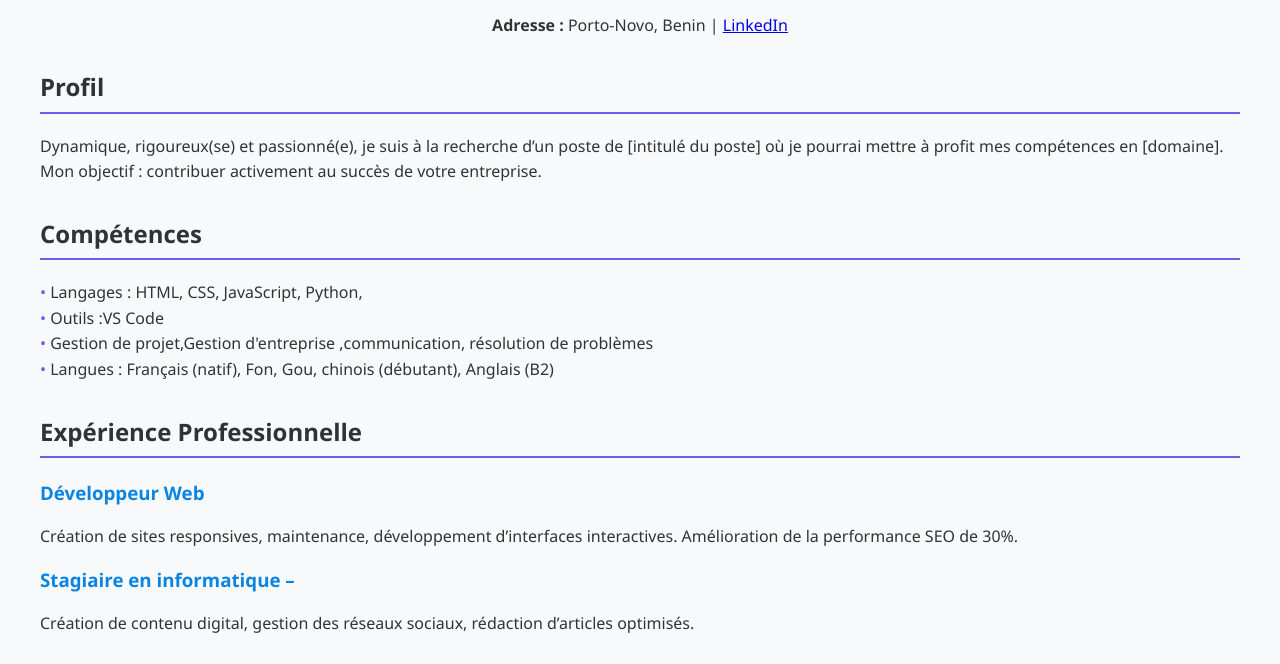
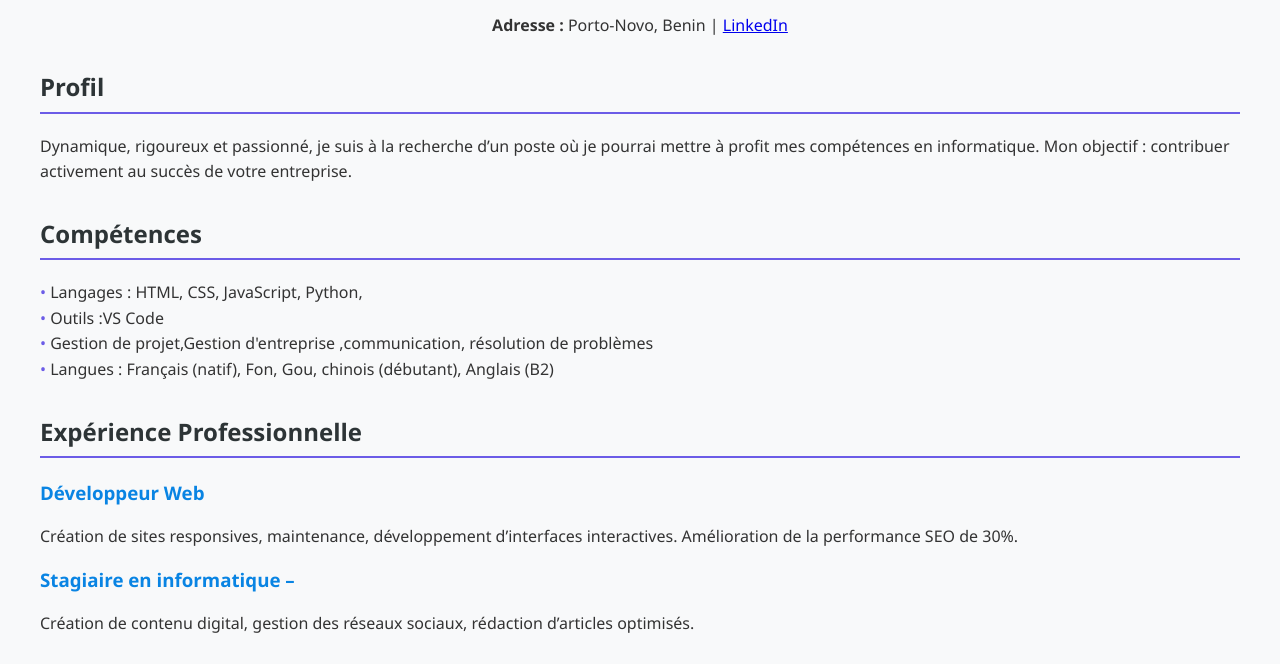
Before and after one commit to Miracle-do/mon-site, a plain HTML site: page cv.html in a window 1280 px wide. Shown: the part 136-800 px from the top of the page. Drawn offline with Linux system fonts and the light colour scheme.

Commit message:
Update cv.html

```diff
--- a/cv.html
+++ b/cv.html
@@ -15,7 +15,7 @@
 
     <section class="profil">
         <h2>Profil</h2>
-        <p>Dynamique, rigoureux(se) et passionné(e), je suis à la recherche d’un poste de [intitulé du poste] où je pourrai mettre à profit mes compétences en [domaine]. Mon objectif : contribuer activement au succès de votre entreprise.</p>
+        <p>Dynamique, rigoureux et passionné, je suis à la recherche d’un poste  où je pourrai mettre à profit mes compétences en informatique. Mon objectif : contribuer activement au succès de votre entreprise.</p>
     </section>
 
     <section class="competences">
```
